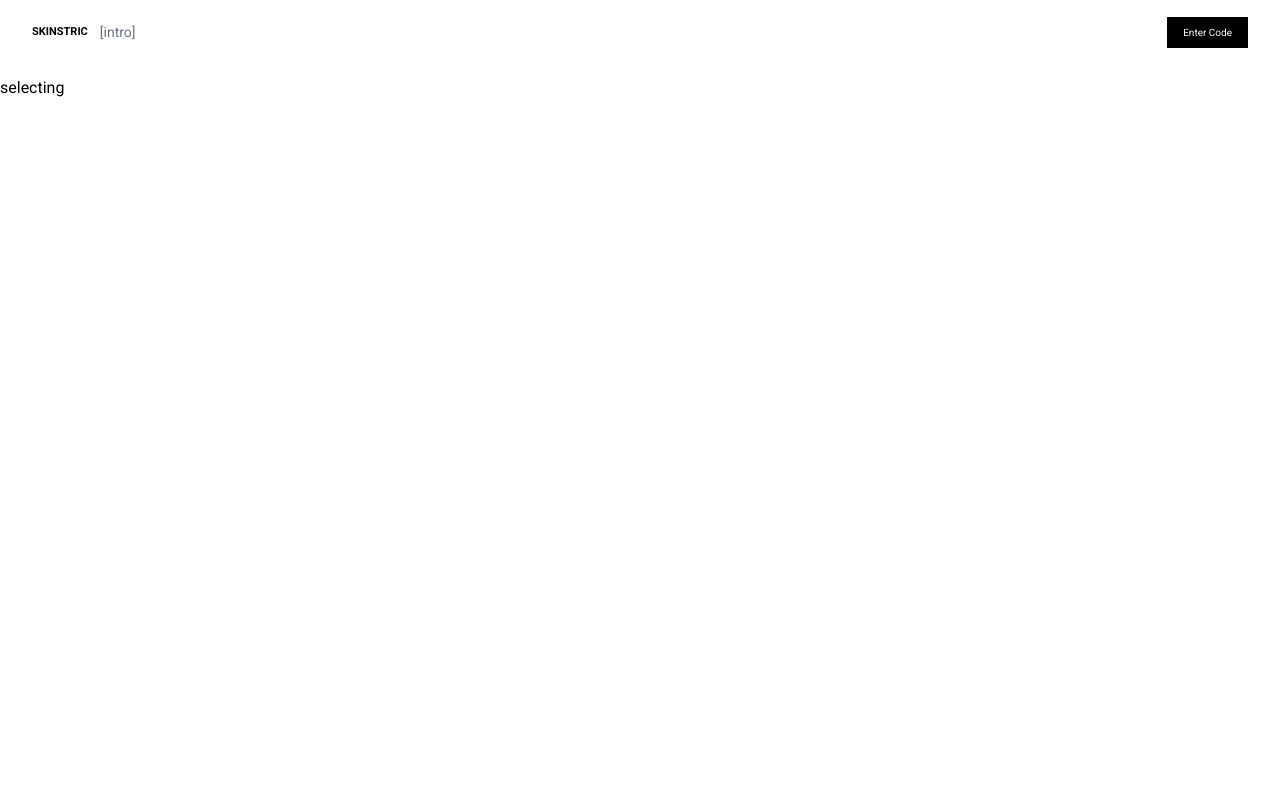
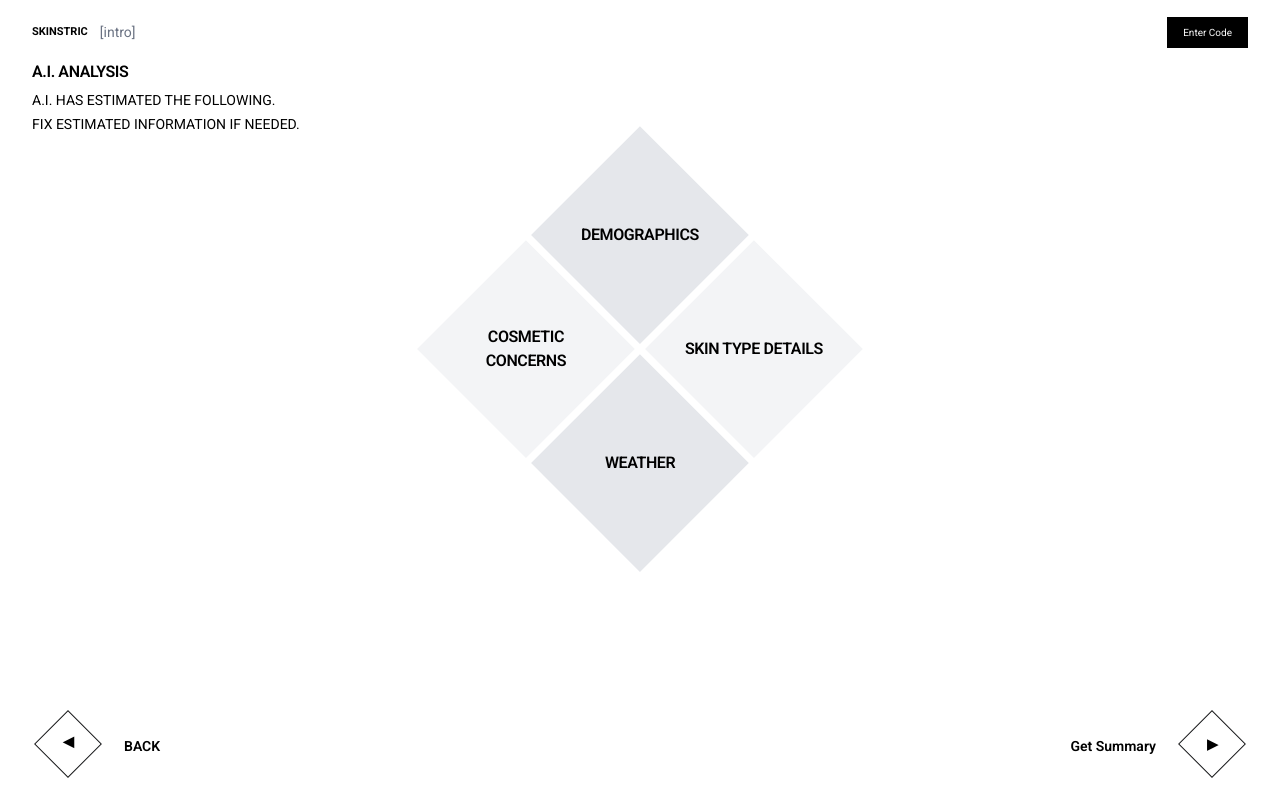
Before and after one commit to Guillermotrejo1/skinstric, a Next.js app: page /selecting in a window 1280 px wide. Built offline with nearby package versions, Linux system fonts and the light colour scheme.

Commit message:
rough draft of the selcted page built

```diff
--- a/src/components/BackButton.tsx
+++ b/src/components/BackButton.tsx
@@ -28,7 +28,7 @@ const BackButton = () => {
           <div className="relative w-12 h-12 flex items-center justify-center border border-[#1A1B1C] rotate-45 scale-[1]">
             <span className="rotate-[-225deg] text-sm font-semibold">▶</span>
           </div>
-          <span className="ml-8 text-sm mt-3 font-semibold">BACK</span>
+          <span className="ml-8 text-sm mt-4 font-semibold">BACK</span>
         </div>
       </Link>
     </div>
--- a/src/components/GalleryAccess.tsx
+++ b/src/components/GalleryAccess.tsx
@@ -20,7 +20,7 @@ const GalleryAccess = () => {
             className="absolute w-[100px] h-[100px] md:w-[136px] md:h-[136px] hover:scale-108 duration-700 ease-in-out cursor-pointer"
           />
           <div className="absolute top-[80%] top md:top-[70%] md:left-[20px] translate-y-[-10px]">
-            <p className="text-xs md:text-sm font-normal mt-5 md:mt-0 leading-[24px] text-right">
+            <div className="text-xs md:text-sm font-normal mt-5 md:mt-0 leading-[24px] text-right">
               ALLOW A.I <br /> ACCESS GALLERY
               <div className="">
                 <Image
@@ -31,7 +31,7 @@ const GalleryAccess = () => {
                   className="absolute hidden md:block md:right-[-67px] md:top-[-45px]"
                 />
               </div>
-            </p>
+            </div>
           </div>
         </div>
       </div>
--- /dev/null
+++ b/src/components/SummaryButton.tsx
@@ -0,0 +1,24 @@
+import Link from "next/link";
+import React from "react";
+
+const SummaryButton = () => {
+  return (
+    <div className="absolute right-2 bottom-38.5 md:bottom-8 flex justify-between md:px-9 px-13">
+      <Link href="/summary" aria-label="Summary" className="inset-0">
+        <div className="relative w-12 h-12 flex items-center justify-center border border-[#1A1B1C] rotate-45 scale-[1] md:hidden">
+          <span className="rotate-[-45deg] text-sm font-semibold">
+            Sum
+          </span>
+        </div>
+        <div className="hidden md:flex lg:flex">
+          <span className="mr-8 text-sm mt-4 font-semibold">Get Summary</span>
+          <div className="relative w-12 h-12 flex items-center justify-center border border-[#1A1B1C] rotate-45 scale-[1]">
+            <span className="rotate-[-45deg] text-sm font-semibold">▶</span>
+          </div>
+        </div>
+      </Link>
+    </div>
+  );
+};
+
+export default SummaryButton;
--- a/src/pages/selecting.tsx
+++ b/src/pages/selecting.tsx
@@ -1,9 +1,75 @@
-import React from 'react'
+import BackButton from "@/components/BackButton";
+import DiamondLarge from "@/components/shapes/DiamondLarge";
+import DiamondMedium from "@/components/shapes/DiamondMedium";
+import DiamondSmall from "@/components/shapes/DiamondSmall";
+import SummaryButton from "@/components/SummaryButton";
+import React from "react";
 
 const selecting = () => {
   return (
-    <div>selecting</div>
-  )
-}
+    <>
+      <div className="absolute top-10 left-8 text-left mt-5">
+        <h1 className="text-base font-semibold leading-[24px] tracking-tight">
+          A.I. ANALYSIS
+        </h1>
+        <p className="text-sm mt-1 text-muted-foreground uppercase leading-[24px]">
+          A.I. has estimated the following. <br /> Fix estimated information if
+          needed.
+        </p>
+      </div>
+      <div className="h-[78.3vh] flex flex-col items-center justify-center bg-white">
+        <div className="relative">
+          <div className="absolute inset-0 flex items-center justify-center pointer-events-none">
+            <div className="absolute transition-all duration-400 w-[400px] h-[400px] opacity-0">
+              <DiamondSmall/>
+            </div>
+          </div>
+          <div className="absolute inset-0 flex items-center justify-center pointer-events-none">
+            <div className="absolute transition-all duration-400 w-[400px] h-[400px] opacity-0">
+              <DiamondMedium/>
+            </div>
+          </div>
+          <div className="absolute inset-0 flex items-center justify-center pointer-events-none">
+            <div className="absolute transition-all duration-400 w-[400px] h-[400px] opacity-0">
+              <DiamondLarge/>
+            </div>
+          </div>
+          <div className="relative z-10 grid grid-cols-3 grid-rows-3 gap-0">
+            <div className="flex items-center justify-center col-start-2">
+              <a href="/summary">
+              <button className="w-[153.88px] h-[153.88px] bg-gray-200 hover:bg-gray-300 transform rotate-45 flex items-center justify-center -m-5 cursor-pointer font-semibold leading-[24px] tracking-tight uppercase hover:scale-[1.05] transition-transform duration-300">
+                <span className="transform -rotate-45">Demographics</span>
+              </button>
+              </a>
+            </div>
+            <div className="flex items-center justify-center row-start-2 col-start-1">
+              <button className="w-[153.88px] h-[153.88px] bg-gray-100 hover:bg-gray-300 transform rotate-45 flex items-center justify-center -m-5 font-semibold leading-[24px] tracking-tight uppercase cursor-not-allowed">
+                <span className="transform -rotate-45">Cosmetic Concerns</span>
+              </button>
+            </div>
+            <div className="flex items-center justify-center row-start-2 col-start-3">
+              <button className="w-[153.88px] h-[153.88px] bg-gray-100 hover:bg-gray-300 transform rotate-45 flex items-center justify-center -m-5 font-semibold leading-[24px] tracking-tight uppercase cursor-not-allowed">
+                <span className="transform -rotate-45">Skin Type Details</span>
+              </button>
+            </div>
+            <div className="flex items-center justify-center row-start-3 col-start-2">
+              <button className="w-[153.88px] h-[153.88px] bg-gray-200 hover:bg-gray-300 transform rotate-45 flex items-center justify-center -m-5 cursor-pointer font-semibold leading-[24px] tracking-tight uppercase hover:scale-[1.05] transition-transform duration-300">
+                <span className="transform -rotate-45">Weather</span>
+              </button>
+            </div>
+          </div>
+        </div>
+        <div className="pt-4 md:pt-12 pb-8 bg-white sticky md:static bottom-40 mb-0 md:mb-0">
+          <div className="flex justify-between max-w-full mx-auto px-13 md:px-9">
+            <BackButton/>
+            <SummaryButton/>
+          </div>
+        </div>
+      </div>
+    </>
+  );
+};
 
-export default selecting
+export default selecting;
+
+//todo ** fix the buttons on mobile and adde the animation to the selected triangles on hover
```
